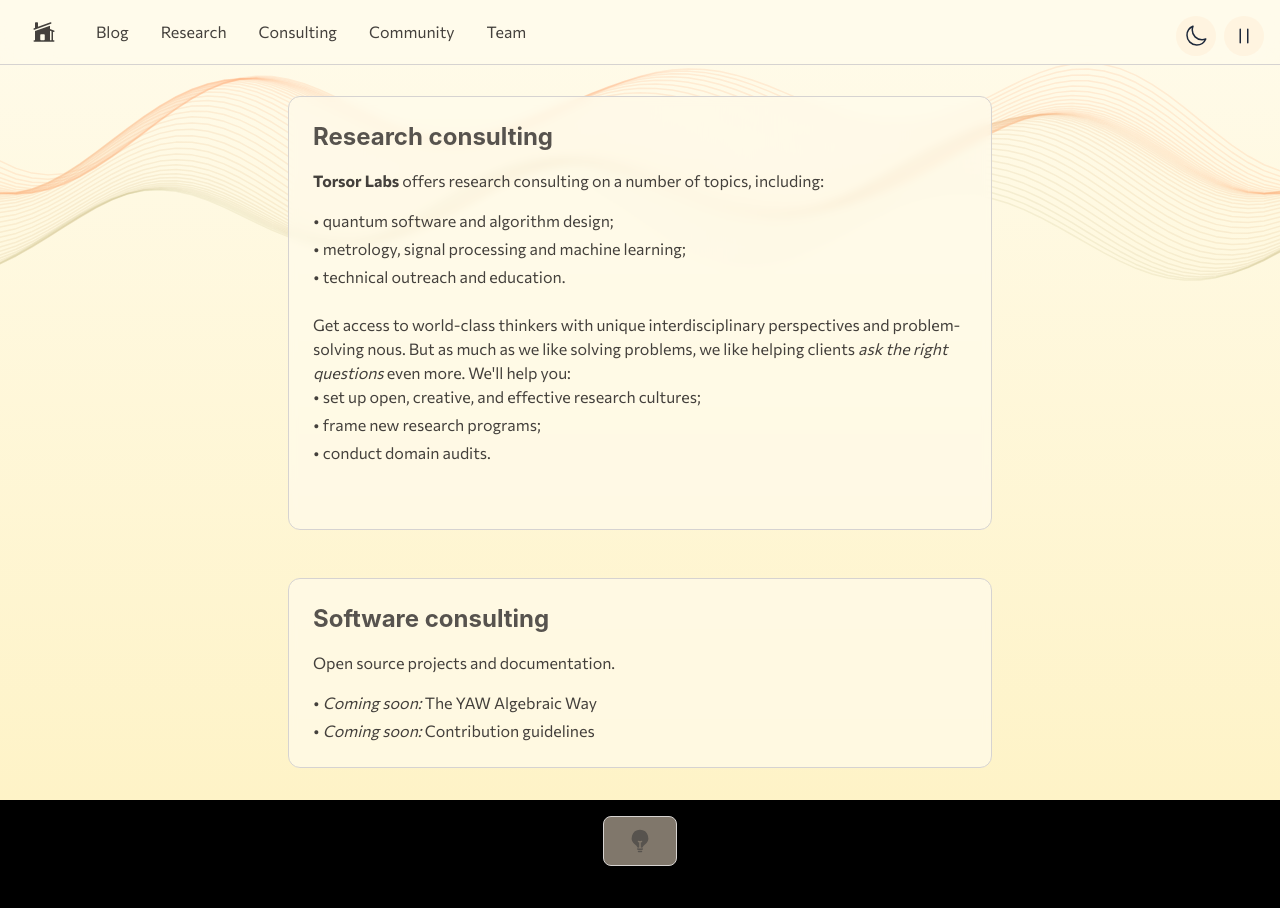
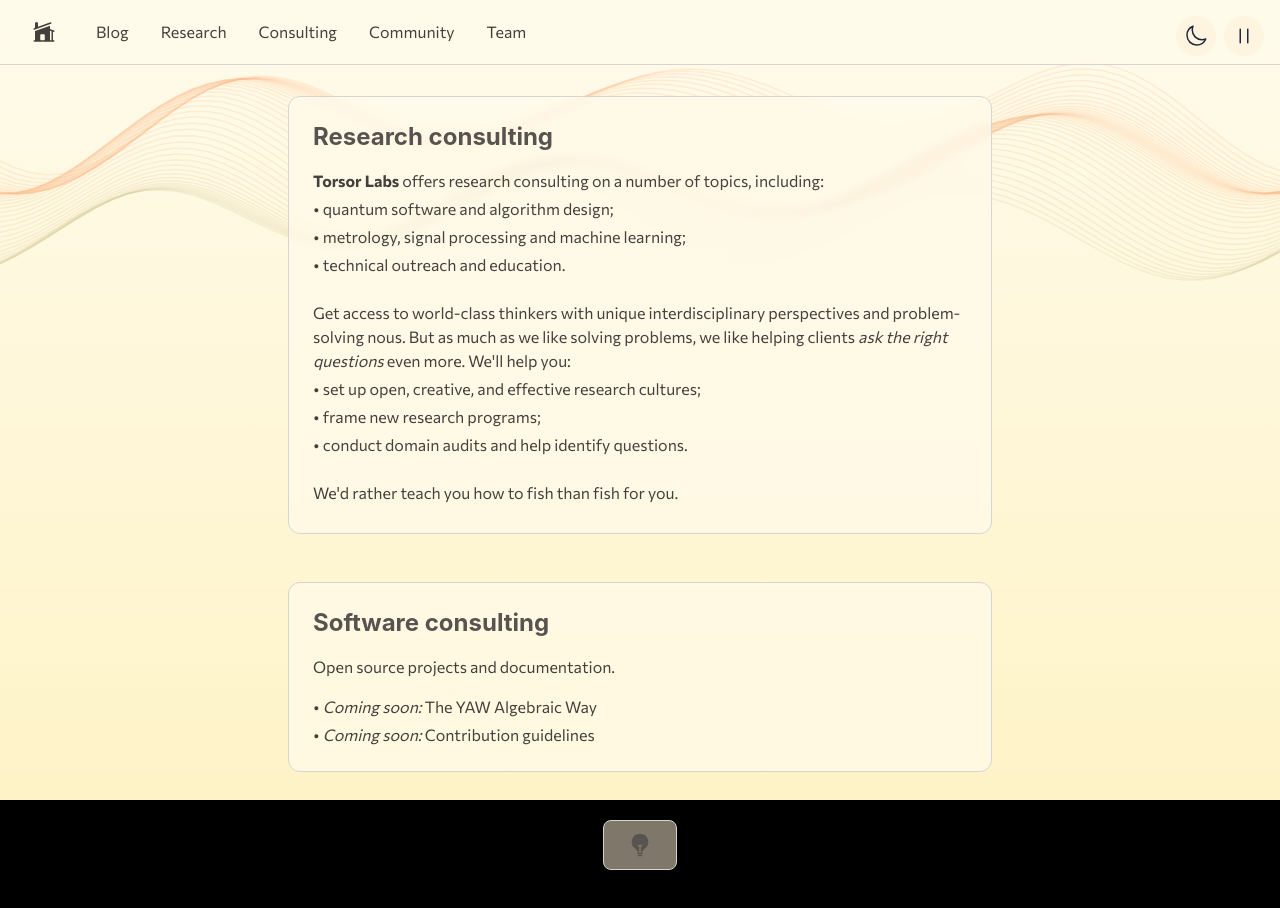
Before and after one commit to torsor-io/torsor-io, a React (Create React App) app: page /#/consulting in a window 1280 px wide. Shown: the top 908 px of the page. Built offline with nearby package versions, Linux system fonts and the light colour scheme; the HTML template or start-up script is replaced by a standard one.

Commit message:
Update index.js

```diff
--- a/src/components/ConsultingPage/index.js
+++ b/src/components/ConsultingPage/index.js
@@ -59,7 +59,7 @@ const ConsultingPage = ({ isDark, setIsDark, waveState, setWaveState }) => {
                 Research consulting
               </h2>
               <div className={`${subtleText}`}>
-                <p className="mb-4">
+                <p className="mb-1">
           <b>Torsor Labs</b> offers research consulting on a number of topics, including:
                 </p>
                 <ul className="space-y-1">
@@ -68,16 +68,15 @@ const ConsultingPage = ({ isDark, setIsDark, waveState, setWaveState }) => {
 	  <li>• technical outreach and education.</li>
       {/* Add more educational resources as they become available */}
       </ul><br/>
-	  <p className="mb-4">
+	  <p className="mb-1">
 	  Get access to world-class thinkers with unique interdisciplinary perspectives and problem-solving nous.
-          But as much as we like solving problems, we like helping clients <i>ask the right questions</i> even more. We'll help you:
+          But as much as we like solving problems, we like helping clients <i>ask the right questions</i> even more. We'll help you:</p>
        <ul className="space-y-1">
           <li>• set up open, creative, and effective research cultures;</li>
           <li>• frame new research programs;</li>
-	  <li>• conduct domain audits.</li>
-      {/* Add more educational resources as they become available */}
+	  <li>• conduct domain audits and help identify questions.</li>
       </ul><br/>
-                </p>
+	  <p className="mb-1">We'd rather teach you how to fish than fish for you.</p>
               </div>
             </motion.div>
 
```
